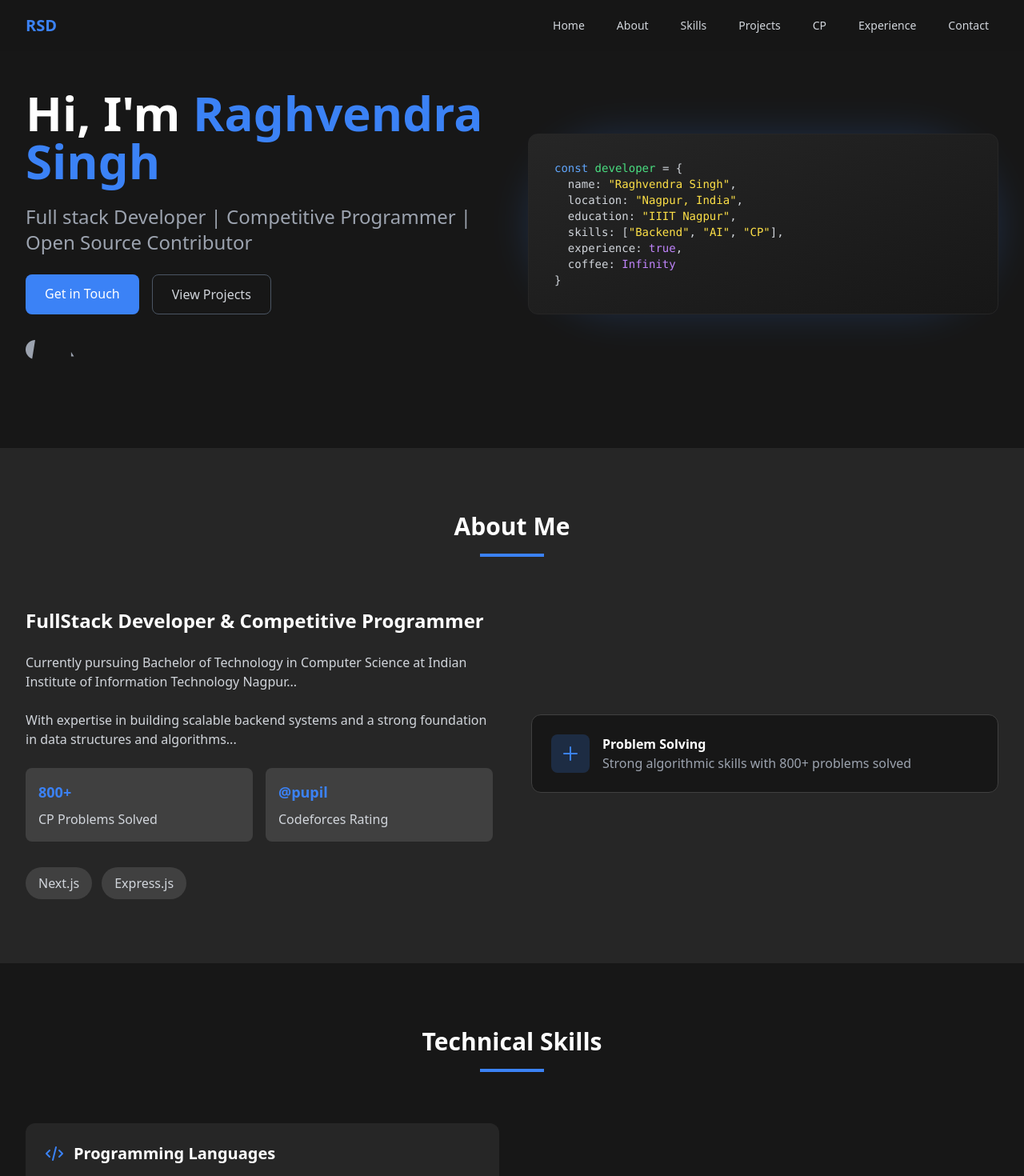
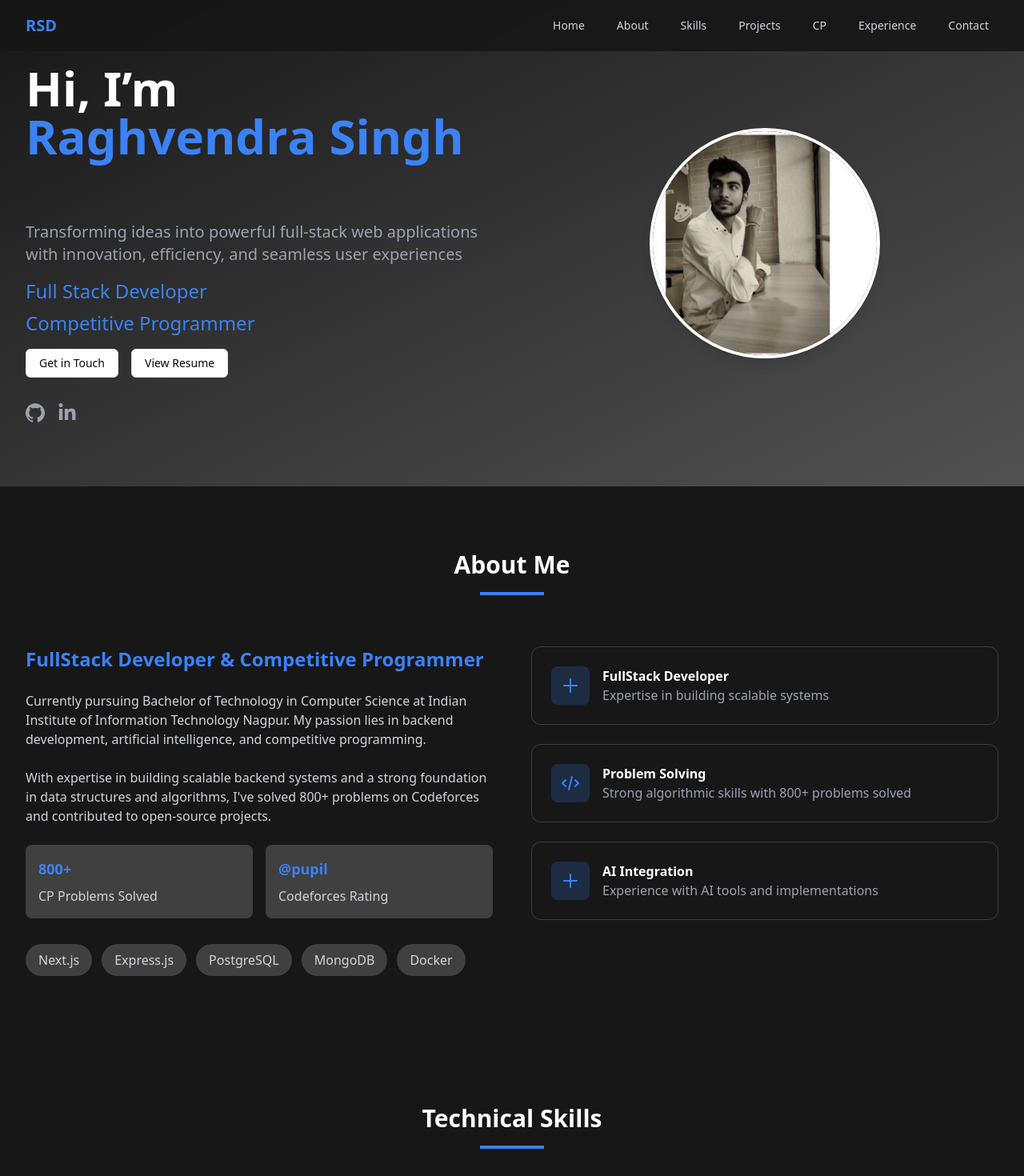
Before and after one commit to dhakarRaghu/Portfolio, a Next.js app: page / in a window 1280 px wide. Shown: the top 1470 px of the page at 80% size. Built offline with nearby package versions, Linux system fonts and the light colour scheme.

Commit message:
corrected the Hero and about section and put some more information

```diff
--- a/src/components/Hero.tsx
+++ b/src/components/Hero.tsx
@@ -1,86 +1,166 @@
-export default function Hero() {
+"use client"; // Mark as Client Component for framer-motion animations
+
+import { motion, Variants } from "framer-motion";
+import Image from "next/image";
+import Link from "next/link";
+import { cn } from "@/lib/utils";
+import { Button } from "@/components/ui/button";
+
+// Define props for Hero component
+interface HeroProps {
+  className?: string;
+}
+
+// Animation variants for the name
+const container: Variants = {
+  hidden: { opacity: 0 },
+  visible: {
+    opacity: 1,
+    transition: {
+      staggerChildren: 0.1, // Delay between each character
+      delayChildren: 0.3, // Initial delay before starting
+    },
+  },
+};
+
+const letter: Variants = {
+  hidden: { opacity: 0, y: 20 },
+  visible: {
+    opacity: 1,
+    y: 0,
+    transition: { duration: 0.3, ease: "easeOut" },
+  },
+};
+
+const Hero: React.FC<HeroProps> = ({ className }) => {
+  // Animation variants for text and image
+  const fadeInLeft = {
+    hidden: { opacity: 0, x: -50 },
+    visible: { opacity: 1, x: 0, transition: { duration: 0.8, ease: "easeOut" } },
+  };
+  const fadeInRight = {
+    hidden: { opacity: 0, x: 50 },
+    visible: { opacity: 1, x: 0, transition: { duration: 0.8, ease: "easeOut" } },
+  };
+  const iconHover = {
+    scale: 1.2,
+    rotate: 10,
+    transition: { duration: 0.3 },
+  };
+
+  const nameText = "Raghvendra Singh     ";
+
   return (
-      <section id="hero" className="min-h-[70vh] flex items-center bg-neutral-900">
-        <div className="max-w-7xl mx-auto px-4 sm:px-6 lg:px-8 py-20">
-          <div className="flex flex-col md:flex-row items-center justify-between gap-10">
-            <div className="flex-1 animate__animated animate__fadeInLeft">
-              <div className="flex items-center gap-6 mb-6">
-                <div>
-                  <h1 className="text-4xl md:text-6xl font-bold text-white">
-                    Hi, I'm <span className="text-blue-500">Raghvendra Singh</span>
+    <section
+      id="hero"
+      className={cn(
+        "relative z-0 flex min-h-[70vh] w-full flex-col items-center justify-center overflow-hidden bg-gradient-to-br from-neutral-900 to-neutral-600",
+        className
+      )}
+    >
+      <div className="max-w-7xl mx-auto px-4 sm:px-6 lg:px-8 py-20 relative z-10">
+        <div className="flex flex-col md:flex-row items-center justify-between gap-12">
+          {/* Left Content */}
+          <motion.div
+            className="flex-1 text-center md:text-left"
+            initial="hidden"
+            animate="visible"
+            variants={fadeInLeft}
+          >
+            <h1 className="text-4xl sm:text-5xl md:text-6xl font-bold text-white mb-4 overflow-hidden ">
+              Hi, I’m{" "}
+              <motion.span
+                className="inline-block"
+                variants={container}
+                initial="hidden"
+                animate="visible"
+              >
+                {nameText.split("").map((char, index) => (
+                  <motion.span
+                    key={index}
+                    variants={letter}
+                    className="inline-block text-blue-500"
+                  >
+                    {char === " " ? "\u00A0" : char}
+                  </motion.span>
+                ))}
+              </motion.span>
             </h1>
+            <p className="text-lg sm:text-l md:text-xl text-gray-400 mb-4">
+            Transforming ideas into powerful full-stack web applications with innovation,
+            efficiency, and seamless user experiences
+            </p>
+            <p className="text-lg sm:text-xl md:text-2xl text-blue-500 mb-2">
+              Full Stack Developer
+            </p>
+            <p className="text-lg sm:text-xl md:text-2xl text-blue-500 mb-2">
+              Competitive Programmer
+            </p>
+            <div className="flex flex-col sm:flex-row mt-4 gap-4 mb-8 justify-center md:justify-start">
+              <Button asChild variant="outline">
+                <Link href="#footer">
+                  Get in Touch
+                </Link>
+              </Button>
+              <Button asChild variant="outline">
+                <Link href="/raghvendra_s.pdf" target="_blank" rel="noopener noreferrer">
+                  View Resume
+                </Link>
+              </Button>
             </div>
-              </div>
-              <p className="text-xl md:text-2xl text-gray-400 mb-6">
-                Full stack Developer | Competitive Programmer | Open Source Contributor
-              </p>
-              <div className="flex gap-4 mb-8">
-                <a
-                  href="mailto:raghvendrasinghdhakar2@gmail.com"
-                  className="bg-blue-500 text-white px-6 py-3 rounded-lg hover:bg-blue-600 transition duration-300"
+            {/* Social Links */}
+            <div className="flex gap-4 justify-center md:justify-start">
+              <motion.a
+                href="https://github.com/dhakarRaghu"
+                target="_blank"
+                rel="noopener noreferrer"
+                className="text-gray-400 hover:text-white"
+                whileHover={iconHover}
+                aria-label="Visit Raghvendra's GitHub profile"
               >
-                  Get in Touch
-                </a>
-                <a
-                  href="#projects"
-                  className="border border-gray-600 text-gray-300 px-6 py-3 rounded-lg hover:border-blue-500 hover:text-blue-500 transition duration-300"
-                >
-                  View Projects
-                </a>
-              </div>
-              <div className="flex gap-4">
-                <a
-                  href="https://github.com/Raghu"
-                  target="_blank"
-                  className="text-gray-400 hover:text-white transition-colors"
-                >
-                  {/* GitHub SVG */}
                  <svg className="w-6 h-6" fill="currentColor" viewBox="0 0 24 24">
-                    <path d="M12 0C5.374 0 0 5.373 0 12c0 5.302 3.438 9.8 8.207 11.387..." />
+                    <path fillRule="evenodd" clipRule="evenodd" d="M12 .297c-6.63 0-12 5.373-12 12 0 5.303 3.438 9.8 8.205 11.387.6.113.82-.258.82-.577 0-.285-.01-1.04-.015-2.04-3.338.724-4.042-1.61-4.042-1.61-.546-1.387-1.333-1.757-1.333-1.757-1.089-.744.084-.729.084-.729 1.205.084 1.84 1.236 1.84 1.236 1.07 1.835 2.809 1.305 3.495.998.108-.776.418-1.305.762-1.605-2.665-.3-5.466-1.332-5.466-5.93 0-1.31.47-2.38 1.236-3.22-.124-.303-.536-1.523.117-3.176 0 0 1.008-.322 3.3 1.23a11.52 11.52 0 013.003-.404c1.02.005 2.045.138 3.003.404 2.29-1.552 3.296-1.23 3.296-1.23.655 1.653.243 2.873.12 3.176.77.84 1.235 1.91 1.235 3.22 0 4.61-2.807 5.625-5.48 5.92.43.37.823 1.102.823 2.222 0 1.606-.015 2.896-.015 3.286 0 .322.216.694.825.576C20.565 22.092 24 17.592 24 12.297c0-6.627-5.373-12-12-12" />
                     </svg>
-                </a>
-                <a
+              </motion.a>
+              <motion.a
                 href="https://linkedin.com/in/raghvendra1853"
                 target="_blank"
-                  className="text-gray-400 hover:text-white transition-colors"
+                rel="noopener noreferrer"
+                className="text-gray-400 hover:text-white"
+                whileHover={iconHover}
+                aria-label="Visit Raghvendra's LinkedIn profile"
               >
-                  {/* LinkedIn SVG */}
-                  <svg className="w-6 h-6" fill="currentColor" viewBox="0 0 24 24">
-                    <path d="M20.447 20.452h-3.554v-5.569c0-1.328..." />
+               <svg className="w-6 h-6" fill="currentColor" viewBox="0 0 448 512">
+                    <path d="M100.28 448H7.4V148.9h92.88zm-46.44-338C24.09 110 0 85.51 0 55.78 0 25.07 24.09 0 53.84 0c29.75 0 53.84 25.07 53.84 55.78 0 29.73-24.09 54.22-53.84 54.22zM447.9 448h-92.68V302.4c0-34.7-.7-79.3-48.4-79.3-48.4 0-55.8 37.8-55.8 76.9V448h-92.7V148.9h89.1v40.8h1.3c12.4-23.5 42.5-48.4 87.5-48.4 93.7 0 111 61.6 111 141.3V448z" />
                     </svg>
-                </a>
+              </motion.a>
             </div>
+          </motion.div>
+
+          {/* Right Content (Profile Image) */}
+          <motion.div
+            className="flex-1 flex justify-center items-center relative"
+            initial="hidden"
+            animate="visible"
+            variants={fadeInRight}
+          >
+            <div className="w-48 h-48 sm:w-64 sm:h-64 md:w-72 md:h-72 rounded-full overflow-hidden shadow-lg border-4 border-white relative z-10">
+              <Image
+                src="/me.jpg"
+                alt="Portrait of Raghvendra Singh"
+                width={288}
+                height={288}
+                className="object-cover w-full h-full"
+                priority
+                placeholder="blur"
+                blurDataURL="/me-blur.jpg"
+              />
             </div>
-            <div className="flex-1 animate__animated animate__fadeInRight">
-              <div className="relative">
-                <div className="absolute inset-0 bg-blue-500 blur-xl opacity-20 rounded-full"></div>
-                <div className="relative bg-gradient-to-br from-neutral-800 to-neutral-900 p-8 rounded-xl border border-neutral-800">
-                  <pre className="text-gray-300 font-mono text-sm">
-                    <span className="text-blue-400">const</span>{" "}
-                    <span className="text-green-400">developer</span> = {"{"}
-                    <br />
-                    &nbsp;&nbsp;name: <span className="text-yellow-300">"Raghvendra Singh"</span>,
-                    <br />
-                    &nbsp;&nbsp;location: <span className="text-yellow-300">"Nagpur, India"</span>,
-                    <br />
-                    &nbsp;&nbsp;education: <span className="text-yellow-300">"IIIT Nagpur"</span>,
-                    <br />
-                    &nbsp;&nbsp;skills: [
-                    <span className="text-yellow-300">"Backend"</span>,{" "}
-                    <span className="text-yellow-300">"AI"</span>,{" "}
-                    <span className="text-yellow-300">"CP"</span>],
-                    <br />
-                    &nbsp;&nbsp;experience: <span className="text-purple-400">true</span>,
-                    <br />
-                    &nbsp;&nbsp;coffee: <span className="text-purple-400">Infinity</span>
-                    <br />
-                    {"}"}
-                  </pre>
-                </div>
-              </div>
-            </div>
+          </motion.div>
         </div>
       </div>
     </section>
   );
-  }
+};
+
+export default Hero;
--- a/src/components/about.tsx
+++ b/src/components/about.tsx
@@ -1,21 +1,108 @@
-export default function About() {
+"use client"; // Mark as Client Component for framer-motion animations
+
+import { motion, Variants } from "framer-motion";
+
+// Define props for About component
+interface AboutProps {
+  className?: string;
+}
+
+// Data for the sliding cards
+const expertiseCards = [
+  {
+    title: "FullStack Developer",
+    description: "Expertise in building scalable systems",
+    icon: (
+      <svg className="w-6 h-6 text-blue-500" fill="none" stroke="currentColor" viewBox="0 0 24 24">
+        <path strokeLinecap="round" strokeLinejoin="round" strokeWidth="2" d="M20 12H4M12 4v16" />
+      </svg>
+    ),
+  },
+  {
+    title: "Problem Solving",
+    description: "Strong algorithmic skills with 800+ problems solved",
+    icon: (
+        <svg className="w-6 h-6 text-blue-500" fill="none" stroke="currentColor" viewBox="0 0 24 24">
+        <path strokeLinecap="round" strokeLinejoin="round" strokeWidth="2" d="M10 20l4-16m4 4l4 4-4 4M6 16l-4-4 4-4" />
+      </svg>
+    ),
+  },
+  {
+    title: "AI Integration",
+    description: "Experience with AI tools and implementations",
+    icon: (
+      <svg className="w-6 h-6 text-blue-500" fill="none" stroke="currentColor" viewBox="0 0 24 24">
+        <path strokeLinecap="round" strokeLinejoin="round" strokeWidth="2" d="M20 12H4M12 4v16" />
+      </svg>
+    ),
+  },
+];
+
+const About: React.FC<AboutProps> = ({ className }) => {
+  // Animation variants for sliding effect
+  const slideInLeft: Variants = {
+    hidden: { opacity: 0, x: -100 },
+    visible: {
+      opacity: 1,
+      x: 0,
+      transition: { duration: 0.8, ease: "easeOut" },
+    },
+  };
+
+  const fadeInUp: Variants = {
+    hidden: { opacity: 0, y: 50 },
+    visible: {
+      opacity: 1,
+      y: 0,
+      transition: { duration: 0.8, ease: "easeOut", delay: 0.2 },
+    },
+  };
+
+  // Animation for cards sliding in from right and stacking
+  const cardSlide: Variants = {
+    hidden: { opacity: 0, x: 100 },
+    visible: (i: number) => ({
+      opacity: 1,
+      x: 0,
+      transition: {
+        duration: 0.8,
+        ease: "easeOut",
+        delay: i * 0.5, // Stagger each card by 0.5 seconds
+      },
+    }),
+  };
+
   return (
-      <section id="about" className="py-20 bg-neutral-800">
+    <section id="about" className={`py-20 bg-neutral-900 ${className || ''}`}>
       <div className="max-w-7xl mx-auto px-4 sm:px-6 lg:px-8">
-          <div className="text-center mb-16 animate__animated animate__fadeIn">
+        {/* Title with fade-in-up effect */}
+        <motion.div
+          className="text-center mb-16"
+          initial="hidden"
+          whileInView="visible"
+          viewport={{ once: true }}
+          variants={fadeInUp}
+        >
           <h2 className="text-3xl font-bold text-white mb-4">About Me</h2>
           <div className="w-20 h-1 bg-blue-500 mx-auto"></div>
-          </div>
-          <div className="grid md:grid-cols-2 gap-12 items-center">
-            <div className="animate__animated animate__fadeInLeft">
-              <h3 className="text-2xl font-bold text-white mb-6">
+        </motion.div>
+
+        <div className="grid md:grid-cols-2 gap-12 items-start">
+          {/* Left Content - Slide in from Left */}
+          <motion.div
+            initial="hidden"
+            whileInView="visible"
+            viewport={{ once: true }}
+            variants={slideInLeft}
+          >
+            <h3 className="text-2xl font-bold text-blue-500 mb-6">
               FullStack Developer & Competitive Programmer
             </h3>
             <p className="text-gray-300 mb-6">
-                Currently pursuing Bachelor of Technology in Computer Science at Indian Institute of Information Technology Nagpur...
+              Currently pursuing Bachelor of Technology in Computer Science at Indian Institute of Information Technology Nagpur. My passion lies in backend development, artificial intelligence, and competitive programming.
             </p>
             <p className="text-gray-300 mb-6">
-                With expertise in building scalable backend systems and a strong foundation in data structures and algorithms...
+              With expertise in building scalable backend systems and a strong foundation in data structures and algorithms, I've solved 800+ problems on Codeforces and contributed to open-source projects.
             </p>
             <div className="grid grid-cols-2 gap-4 mb-8">
               <div className="bg-neutral-700 p-4 rounded-lg">
@@ -30,30 +117,40 @@ export default function About() {
             <div className="flex flex-wrap gap-3">
               <span className="px-4 py-2 bg-neutral-700 rounded-full text-gray-300">Next.js</span>
               <span className="px-4 py-2 bg-neutral-700 rounded-full text-gray-300">Express.js</span>
-                {/* Add more skills */}
+              <span className="px-4 py-2 bg-neutral-700 rounded-full text-gray-300">PostgreSQL</span>
+              <span className="px-4 py-2 bg-neutral-700 rounded-full text-gray-300">MongoDB</span>
+              <span className="px-4 py-2 bg-neutral-700 rounded-full text-gray-300">Docker</span>
+            </div>
+          </motion.div>
+
+          {/* Right Content - Cards Slide in and Stack Vertically */}
+          <motion.div
+            className="space-y-6"
+            initial="hidden"
+            whileInView="visible"
+            viewport={{ once: true }}
+          >
+            {expertiseCards.map((card, index) => (
+              <motion.div
+                key={index}
+                custom={index}
+                variants={cardSlide}
+                className="bg-neutral-900 p-6 rounded-xl border border-neutral-700"
+              >
+                <div className="flex items-center gap-4">
+                  <div className="bg-blue-500/20 p-3 rounded-lg">{card.icon}</div>
+                  <div>
+                    <h4 className="text-white font-semibold">{card.title}</h4>
+                    <p className="text-gray-400">{card.description}</p>
                   </div>
                 </div>
-            <div className="animate__animated animate__fadeInRight">
-              <div className="bg-neutral-900 p-6 rounded-xl border border-neutral-700">
-                <div className="space-y-6">
-                  <div className="flex items-center gap-4">
-                    <div className="bg-blue-500/20 p-3 rounded-lg">
-                      {/* Problem Solving SVG */}
-                      <svg className="w-6 h-6 text-blue-500" fill="none" stroke="currentColor" viewBox="0 0 24 24">
-                        <path strokeLinecap="round" strokeLinejoin="round" strokeWidth="2" d="M20 12H4M12 4v16" />
-                      </svg>
-                    </div>
-                    <div>
-                      <h4 className="text-white font-semibold">Problem Solving</h4>
-                      <p className="text-gray-400">Strong algorithmic skills with 800+ problems solved</p>
-                    </div>
-                  </div>
-                  {/* Add Backend Development and AI Integration sections similarly */}
-                </div>
-              </div>
-            </div>
+              </motion.div>
+            ))}
+          </motion.div>
         </div>
       </div>
     </section>
   );
-  }
+};
+
+export default About;
```
Also changed, not shown: src/components/skill.tsx (+39 -0 lines), public/me.jpg (added), 1 other file (tests, documents, lock files or other folders). Lines whose indentation alone changed are shown as unchanged.
